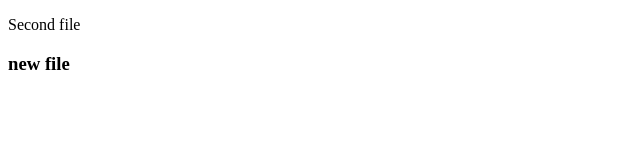
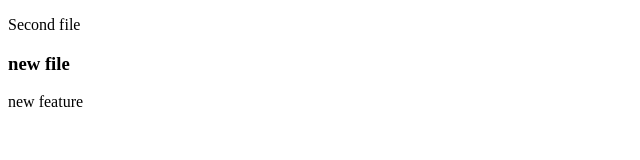
Before and after one commit to adityab-20040426/localrepo, a plain HTML site: page index.html in a window 1280 px wide. Shown: the full height of the page, 0-640 px from the left. Drawn offline with Linux system fonts and the light colour scheme.

Commit message:
new feature

```diff
--- a/index.html
+++ b/index.html
@@ -8,6 +8,7 @@
 <body>
     <p>Second file</p>
     <h3>new file</h3>
+    <p>new feature</p>
 
 </body>
 </html>
```
